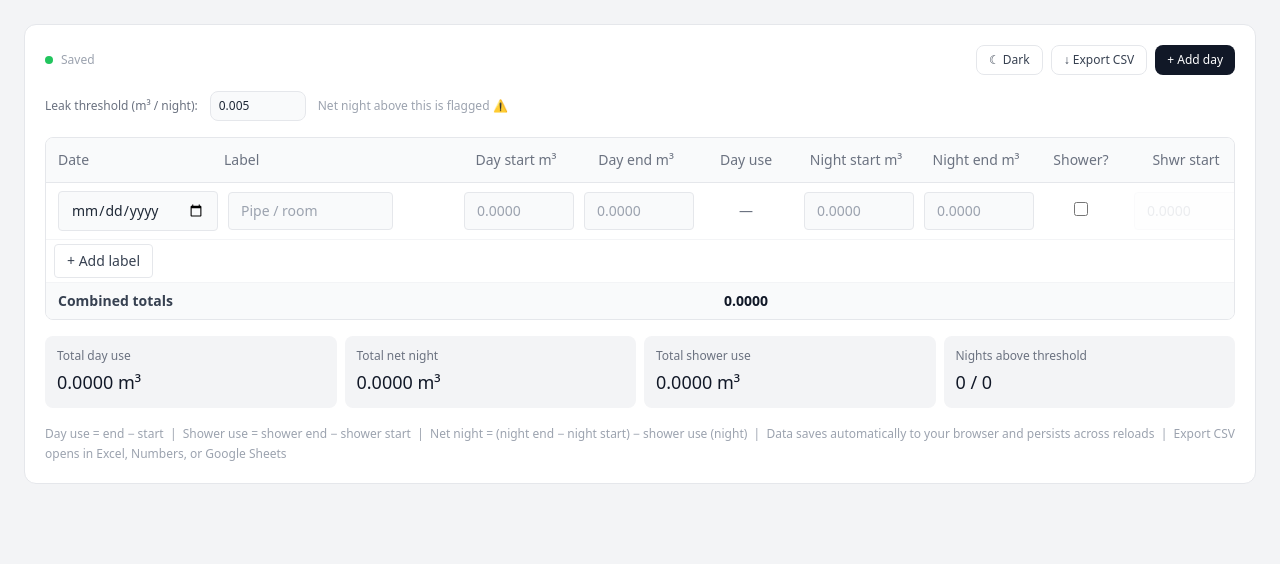
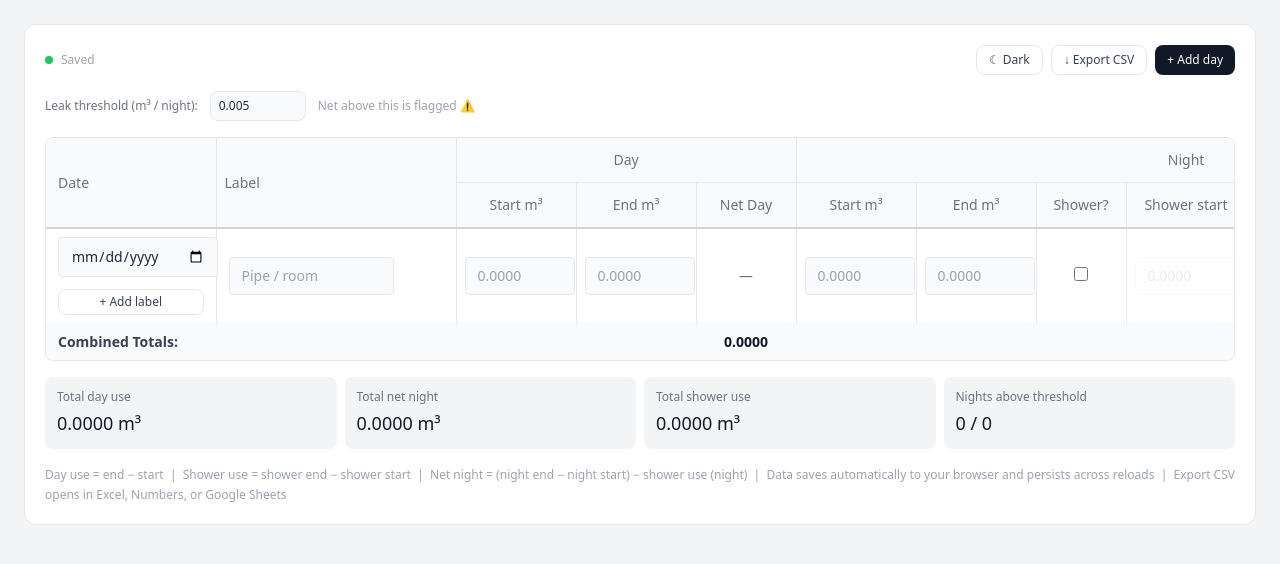
Before and after one commit to ZainMeraki/Water-Tracker, a React (Vite) app: page / in a window 1280 px wide. Shown: the top 564 px of the page. Built offline with nearby package versions, Linux system fonts and the light colour scheme.

Commit message:
fix: correct combined total row and UI styling; feat: add divisions

```diff
--- a/src/components/TrackerRow.jsx
+++ b/src/components/TrackerRow.jsx
@@ -3,8 +3,11 @@ import { calcRow, fmt } from '../hooks/useStorage'
 const inputBase =
   'w-full text-sm px-3 py-2 rounded border border-gray-200 dark:border-zinc-600 bg-gray-50 dark:bg-zinc-700 text-gray-800 dark:text-zinc-100 text-left focus:outline-none focus:border-gray-400 dark:focus:border-zinc-400 appearance-none'
 
-export default function TrackerRow({ row, threshold, onUpdate, onRemove, addLabel, removeLabel, updateLabel, toggleLabelShower }) {
-  const calcCell = 'px-2 py-2 text-center text-sm'
+export default function TrackerRow({ row, threshold, onUpdate, onRemove, addLabel, removeLabel, updateLabel, toggleLabelShower, isLastCombined }) {
+  const cellBorder = 'border-r border-gray-200 dark:border-zinc-700 last:border-r-0'
+  const calcCell = `px-2 py-2 text-center text-sm ${cellBorder}`
+
+  const combinedBorder = !isLastCombined ? 'border-b-[2px] border-gray-300 dark:border-zinc-600' : ''
 
   const labels = row.labels || []
   const totalDay = labels.reduce((sum, lbl) => {
@@ -27,18 +30,25 @@ export default function TrackerRow({ row, threshold, onUpdate, onRemove, addLabe
         return (
           <tr key={`${row.id}-${i}`} className={`${rowBg} hover:bg-gray-50 dark:hover:bg-zinc-800 transition-colors`}>
             {i === 0 && (
-              <td className="px-3 py-2" rowSpan={labels.length}>
+              <td className={`px-3 py-2 ${cellBorder}`} rowSpan={labels.length}>
                 <input
                   type="date"
                   value={row.date}
                   onChange={(e) => onUpdate(row.id, 'date', e.target.value)}
                   className={`${inputBase} min-w-[160px] max-w-[170px]`}
                 />
+                <button
+                  type="button"
+                  onClick={() => addLabel(row.id)}
+                  className="mt-3 w-full text-xs px-2 py-1 rounded-lg border border-gray-200 dark:border-zinc-600 text-gray-700 dark:text-zinc-300 hover:bg-gray-100 dark:hover:bg-zinc-800 transition-colors"
+                >
+                  + Add label
+                </button>
               </td>
             )}
 
             {/* Label name */}
-            <td className="px-3 py-2">
+            <td className={`px-3 py-2 ${cellBorder}`}>
               <input
                 type="text"
                 value={lbl.name}
@@ -49,7 +59,7 @@ export default function TrackerRow({ row, threshold, onUpdate, onRemove, addLabe
             </td>
 
             {/* Day start */}
-            <td className="px-2 py-2">
+            <td className={`px-2 py-2 ${cellBorder}`}>
               <input
                 type="number"
                 step="0.0001"
@@ -61,7 +71,7 @@ export default function TrackerRow({ row, threshold, onUpdate, onRemove, addLabe
             </td>
 
             {/* Day end */}
-            <td className="px-2 py-2">
+            <td className={`px-2 py-2 ${cellBorder}`}>
               <input
                 type="number"
                 step="0.0001"
@@ -78,7 +88,7 @@ export default function TrackerRow({ row, threshold, onUpdate, onRemove, addLabe
             </td>
 
             {/* Night start */}
-            <td className="px-2 py-2">
+            <td className={`px-2 py-2 ${cellBorder}`}>
               <input
                 type="number"
                 step="0.0001"
@@ -90,7 +100,7 @@ export default function TrackerRow({ row, threshold, onUpdate, onRemove, addLabe
             </td>
 
             {/* Night end */}
-            <td className="px-2 py-2">
+            <td className={`px-2 py-2 ${cellBorder}`}>
               <input
                 type="number"
                 step="0.0001"
@@ -102,7 +112,7 @@ export default function TrackerRow({ row, threshold, onUpdate, onRemove, addLabe
             </td>
 
             {/* Shower checkbox */}
-            <td className="px-1 py-1 text-center">
+            <td className={`px-1 py-1 text-center ${cellBorder}`}>
               <input
                 type="checkbox"
                 checked={lbl.shower}
@@ -113,7 +123,7 @@ export default function TrackerRow({ row, threshold, onUpdate, onRemove, addLabe
             </td>
 
             {/* Shower start */}
-            <td className="px-2 py-2">
+            <td className={`px-2 py-2 ${cellBorder}`}>
               <input
                 type="number"
                 step="0.0001"
@@ -126,7 +136,7 @@ export default function TrackerRow({ row, threshold, onUpdate, onRemove, addLabe
             </td>
 
             {/* Shower end */}
-            <td className="px-2 py-2">
+            <td className={`px-2 py-2 ${cellBorder}`}>
               <input
                 type="number"
                 step="0.0001"
@@ -158,7 +168,7 @@ export default function TrackerRow({ row, threshold, onUpdate, onRemove, addLabe
             </td>
 
             {/* Delete */}
-            <td className="px-1 py-1 text-center">
+            <td className={`px-1 py-1 text-center ${cellBorder}`}>
               {labels.length > 1 ? (
                 <button
                   onClick={() => removeLabel(row.id, i)}
@@ -182,11 +192,25 @@ export default function TrackerRow({ row, threshold, onUpdate, onRemove, addLabe
           </tr>
         )
       })}
-      {/* Add label action row */}
-      <tr className="bg-white dark:bg-zinc-900">
-        <td colSpan={12} className="px-2 py-1">
-          <button onClick={() => addLabel(row.id)} className="text-sm px-3 py-1.5 rounded border border-gray-200 dark:border-zinc-600 text-gray-700 dark:text-zinc-300">+ Add label</button>
+      <tr className="bg-gray-50 dark:bg-zinc-950 border-t-[2px] border-gray-300 dark:border-zinc-600">
+        <td className={`px-3 py-2 text-sm font-semibold text-gray-700 dark:text-zinc-300 ${combinedBorder}`} colSpan={2}>
+          Combined Totals:
         </td>
+        <td className={`px-1 py-2 ${combinedBorder}`} />
+        <td className={`px-1 py-2 ${combinedBorder}`} />
+        <td className={`px-1 py-2 text-center text-sm font-semibold text-gray-900 dark:text-zinc-100 ${combinedBorder}`}>
+          {fmt(totalDay)}
+        </td>
+        <td className={`px-1 py-2 ${combinedBorder}`} />
+        <td className={`px-1 py-2 ${combinedBorder}`} />
+        <td className={`px-1 py-2 ${combinedBorder}`} />
+        <td className={`px-1 py-2 ${combinedBorder}`} />
+        <td className={`px-1 py-2 ${combinedBorder}`} />
+        <td className={`px-1 py-2 ${combinedBorder}`} />
+        <td className={`px-1 py-2 text-center text-sm font-semibold text-gray-900 dark:text-zinc-100 ${combinedBorder}`}>
+          {fmt(totalNight)}
+        </td>
+        <td className={`px-1 py-2 ${combinedBorder}`} />
       </tr>
     </>
   )
--- a/src/components/WaterTracker.jsx
+++ b/src/components/WaterTracker.jsx
@@ -94,7 +94,7 @@ export default function WaterTracker({ dark, setDark }) {
             className="w-24 text-xs px-2 py-1.5 rounded-lg border border-gray-200 dark:border-zinc-600 bg-gray-50 dark:bg-zinc-800 text-gray-800 dark:text-zinc-100 focus:outline-none focus:border-gray-400 dark:focus:border-zinc-400"
           />
           <span className="text-xs text-gray-400 dark:text-zinc-500">
-            Net night above this is flagged ⚠
+            Net above this is flagged ⚠
           </span>
         </div>
 
@@ -111,23 +111,31 @@ export default function WaterTracker({ dark, setDark }) {
             </colgroup>
             <thead>
               <tr className="bg-gray-50 dark:bg-zinc-800 text-gray-500 dark:text-zinc-400">
-                <th className="text-left px-3 py-3 font-medium border-b border-gray-200 dark:border-zinc-700">
+                <th rowSpan={2} className="text-left px-3 py-3 font-medium border-b border-r border-gray-200 dark:border-zinc-700 last:border-r-0">
                   Date
                 </th>
-                <th className="text-left px-2 py-3 font-medium border-b border-gray-200 dark:border-zinc-700">
+                <th rowSpan={2} className="text-left px-2 py-3 font-medium border-b border-r border-gray-200 dark:border-zinc-700 last:border-r-0">
                   Label
                 </th>
-                <th className="text-center px-2 py-3 font-medium border-b border-gray-200 dark:border-zinc-700">Day start m³</th>
-                <th className="text-center px-2 py-3 font-medium border-b border-gray-200 dark:border-zinc-700">Day end m³</th>
-                <th className="text-center px-2 py-3 font-medium border-b border-gray-200 dark:border-zinc-700">Day use</th>
-                <th className="text-center px-2 py-3 font-medium border-b border-gray-200 dark:border-zinc-700">Night start m³</th>
-                <th className="text-center px-2 py-3 font-medium border-b border-gray-200 dark:border-zinc-700">Night end m³</th>
-                <th className="text-center px-2 py-3 font-medium border-b border-gray-200 dark:border-zinc-700" title="Shower between 2–4 AM?">Shower?</th>
-                <th className="text-center px-2 py-3 font-medium border-b border-gray-200 dark:border-zinc-700">Shwr start</th>
-                <th className="text-center px-2 py-3 font-medium border-b border-gray-200 dark:border-zinc-700">Shwr end</th>
-                <th className="text-center px-2 py-3 font-medium border-b border-gray-200 dark:border-zinc-700">Shwr m³</th>
+                <th colSpan={3} className="text-center px-2 py-3 font-medium border-b border-r border-gray-200 dark:border-zinc-700 last:border-r-0">
+                  Day
+                </th>
+                <th colSpan={7} className="text-center px-2 py-3 font-medium border-b border-r border-gray-200 dark:border-zinc-700 last:border-r-0">
+                  Night
+                </th>
+                <th rowSpan={2} className="border-b border-r border-gray-200 dark:border-zinc-700 last:border-r-0" />
+              </tr>
+              <tr className="bg-gray-50 dark:bg-zinc-800 text-gray-500 dark:text-zinc-400 border-b-2 border-gray-300 dark:border-zinc-600">
+                <th className="text-center px-2 py-3 font-medium border-b border-r border-gray-200 dark:border-zinc-700 last:border-r-0">Start m³</th>
+                <th className="text-center px-2 py-3 font-medium border-b border-r border-gray-200 dark:border-zinc-700 last:border-r-0">End m³</th>
+                <th className="text-center px-2 py-3 font-medium border-b border-r border-gray-200 dark:border-zinc-700 last:border-r-0">Net Day</th>
+                <th className="text-center px-2 py-3 font-medium border-b border-r border-gray-200 dark:border-zinc-700 last:border-r-0">Start m³</th>
+                <th className="text-center px-2 py-3 font-medium border-b border-r border-gray-200 dark:border-zinc-700 last:border-r-0">End m³</th>
+                <th className="text-center px-2 py-3 font-medium border-b border-r border-gray-200 dark:border-zinc-700 last:border-r-0" title="Shower between 2–4 AM?">Shower?</th>
+                <th className="text-center px-2 py-3 font-medium border-b border-r border-gray-200 dark:border-zinc-700 last:border-r-0">Shower start</th>
+                <th className="text-center px-2 py-3 font-medium border-b border-r border-gray-200 dark:border-zinc-700 last:border-r-0">Shower end</th>
+                <th className="text-center px-2 py-3 font-medium border-b border-r border-gray-200 dark:border-zinc-700 last:border-r-0">Shwer m³</th>
                 <th className="text-center px-2 py-3 font-medium border-b border-gray-200 dark:border-zinc-700">Net night</th>
-                <th className="border-b border-gray-200 dark:border-zinc-700" />
               </tr>
             </thead>
             <tbody className="divide-y divide-gray-100 dark:divide-zinc-800">
@@ -139,7 +147,7 @@ export default function WaterTracker({ dark, setDark }) {
                 </tr>
               ) : (
                 <>
-                  {rows.map((row) => (
+                  {rows.map((row, i) => (
                     <TrackerRow
                       key={row.id}
                       row={row}
@@ -151,22 +159,9 @@ export default function WaterTracker({ dark, setDark }) {
                       removeLabel={removeLabel}
                       updateLabel={updateLabel}
                       toggleLabelShower={toggleLabelShower}
+                      isLastCombined={i === rows.length - 1}
                     />
                   ))}
-                  <tr className="bg-gray-50 dark:bg-zinc-950">
-                    <td className="px-3 py-2 text-sm font-semibold text-gray-700 dark:text-zinc-300" colSpan={2}>Combined totals</td>
-                    <td className="px-1 py-2" />
-                    <td className="px-1 py-2" />
-                    <td className="px-1 py-2 text-center text-sm font-semibold text-gray-900 dark:text-zinc-100">{fmt(combinedDay)}</td>
-                    <td className="px-1 py-2" />
-                    <td className="px-1 py-2" />
-                    <td className="px-1 py-2" />
-                    <td className="px-1 py-2" />
-                    <td className="px-1 py-2" />
-                    <td className="px-1 py-2" />
-                    <td className="px-1 py-2 text-center text-sm font-semibold text-gray-900 dark:text-zinc-100">{fmt(combinedNight)}</td>
-                    <td className="px-1 py-2" />
-                  </tr>
                 </>
               )}
             </tbody>
```
Also changed, not shown: 4 other files (tests, documents, lock files or other folders).
